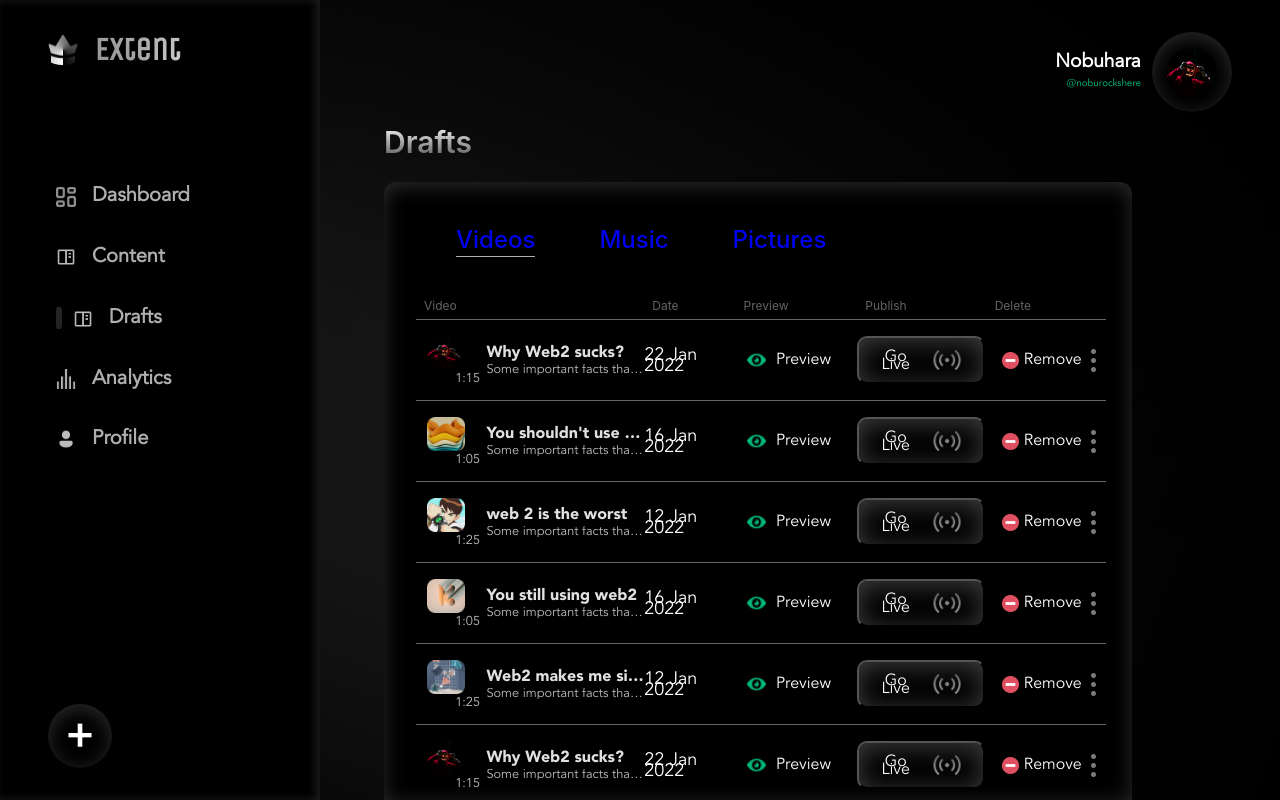
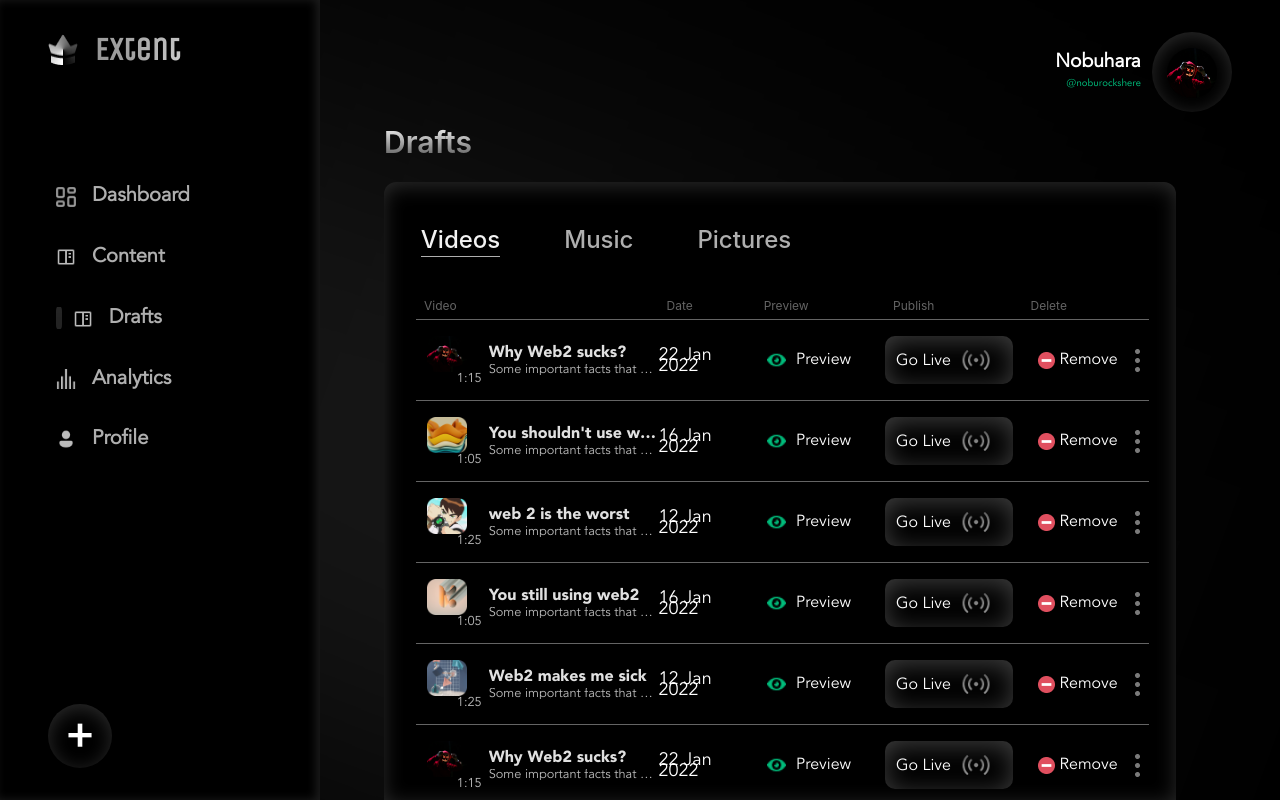
Before and after one commit to Extent-Org/Extent-Frontend, a React (Create React App) app: page /creator/draft in a window 1280 px wide. Built offline with nearby package versions, Linux system fonts and the light colour scheme.

Commit message:
Headings fixed

```diff
--- a/src/components/CreatorPage/Main/MainComponents/TableDraft.scss
+++ b/src/components/CreatorPage/Main/MainComponents/TableDraft.scss
@@ -3,29 +3,31 @@
 .TableDraft {
     padding: 3rem 1rem 0rem 2rem;
     max-height: 75.5%;
-    width: 85%;
+    width: 90%;
     background: $color2;
     border-radius: 12px 12px 0px 0px;
     box-shadow: inset 0px 4px 20px rgba(170, 170, 170, 0.25);
 
     &__headings {
-        margin-left: -2rem;
+        margin-left: -4.2rem;
         position: sticky;
 
         &-underline {
             border-bottom: 1px solid $color4;
             padding-bottom: 2px;
-
-            color: $color7;
+            & a {
+                color: $color7;
+            }
         }
 
         &-nounderline {
-            color: $color4;
+            & a {
+                color: $color4;
+            }
         }
 
         & li {
             display: inline;
-            // font-family: "AvenirBody";
             font-size: 1.5rem;
             line-height: 1.3rem;
             font-weight: 500;
@@ -92,7 +94,7 @@
 
             &-info {
                 font-size: 100%;
-                transform: translateY(35%);
+                transform: translateY(45%);
                 font-weight: 700;
                 font-family: "AvenirBlack";
                 color: #E0E0E0;
@@ -114,7 +116,7 @@
             }
 
             &-description {
-                transform: translateY(-150%);
+                transform: translateY(-180%);
                 white-space: nowrap;
                 overflow: hidden;
                 text-overflow: ellipsis;
@@ -160,11 +162,12 @@
                 background: $color2;
                 width: 8rem;
                 height: 3rem;
-                padding: 10px;
+                // padding: 10px;
                 font-family: "AvenirBook";
                 font-size: 1rem;
                 font-weight: 500;
                 line-height: 0.5rem;
+                border: none;
                 box-shadow: inset 0px 4px 26px rgba(252, 252, 252, 0.25);
                 border-radius: 10px;
                 color: #fff;
```
